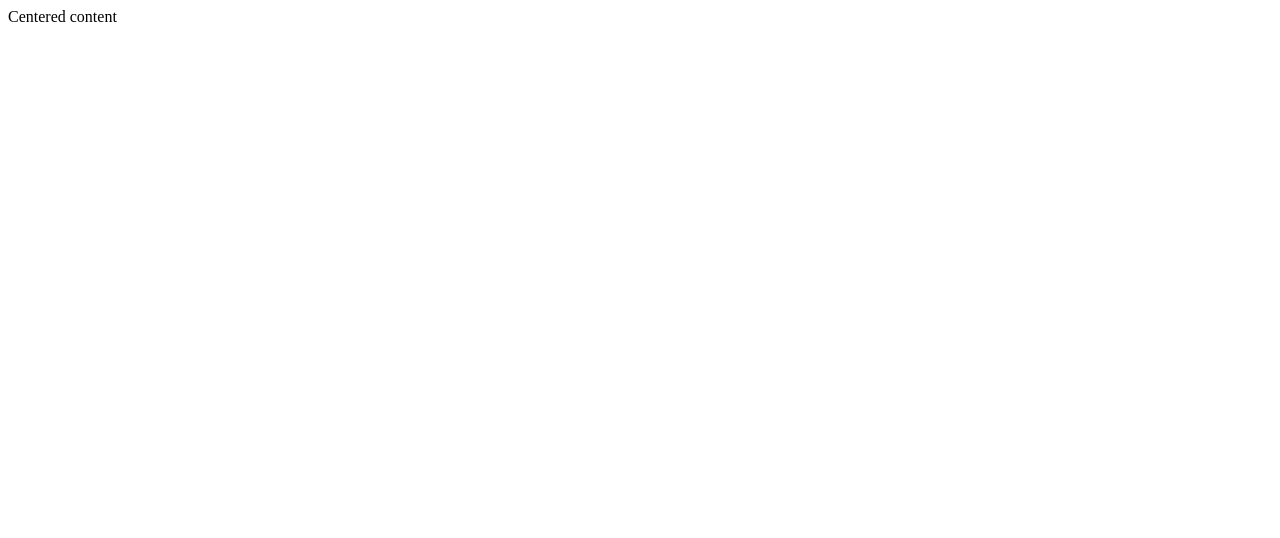
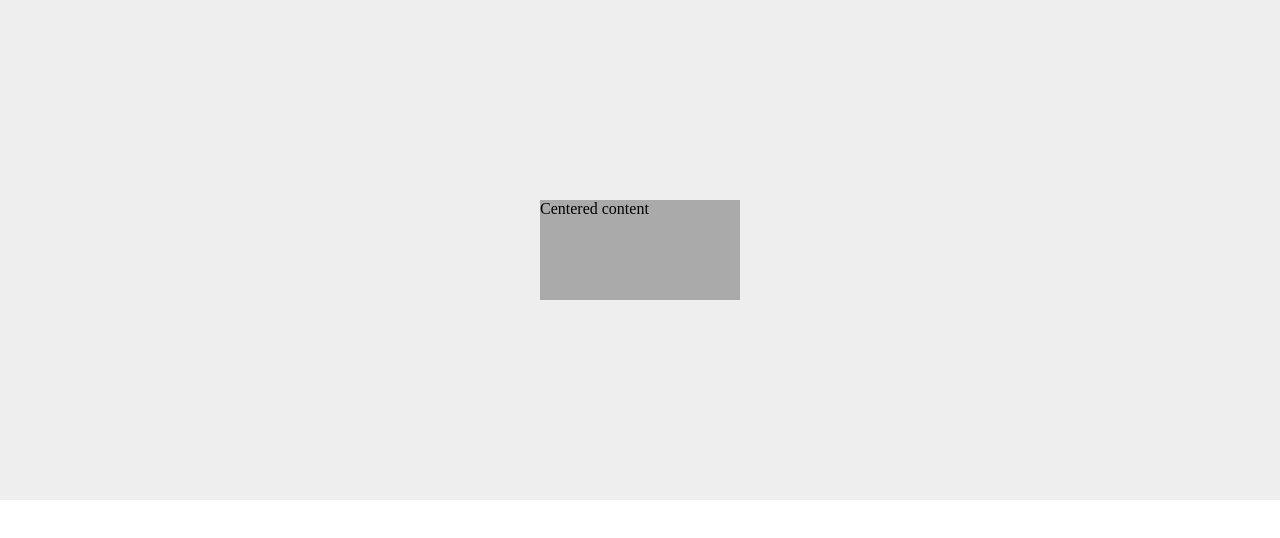
Before and after one commit to kristijan-pajtasev/css-absolute-position-example, a plain HTML site: page index.html in a window 1280 px wide. Drawn offline with Linux system fonts and the light colour scheme.

Commit message:
styling added

```diff
--- a/style.css
+++ b/style.css
@@ -1,7 +1,23 @@
+body {
+    margin: 0;
+    padding: 0;
+}
+
 #container {
-
+    background: #eee;
+    height: 500px;
+    position: relative;
+    width: 100%;
 }
 
 #content {
-
+    background: #aaa;
+    bottom: 0;
+    height: 100px;
+    left: 0;
+    margin: auto;
+    position: absolute;
+    right: 0;
+    top: 0;
+    width: 200px;
 }
```
